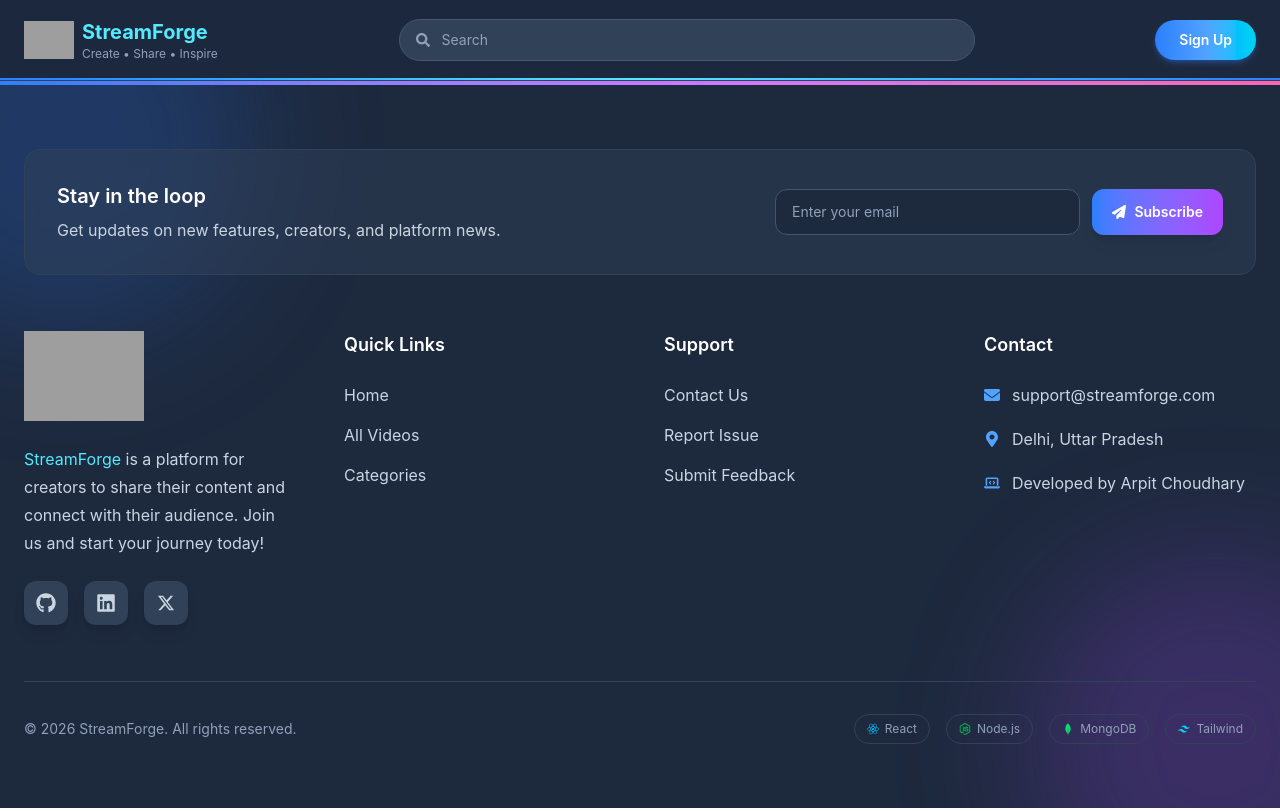
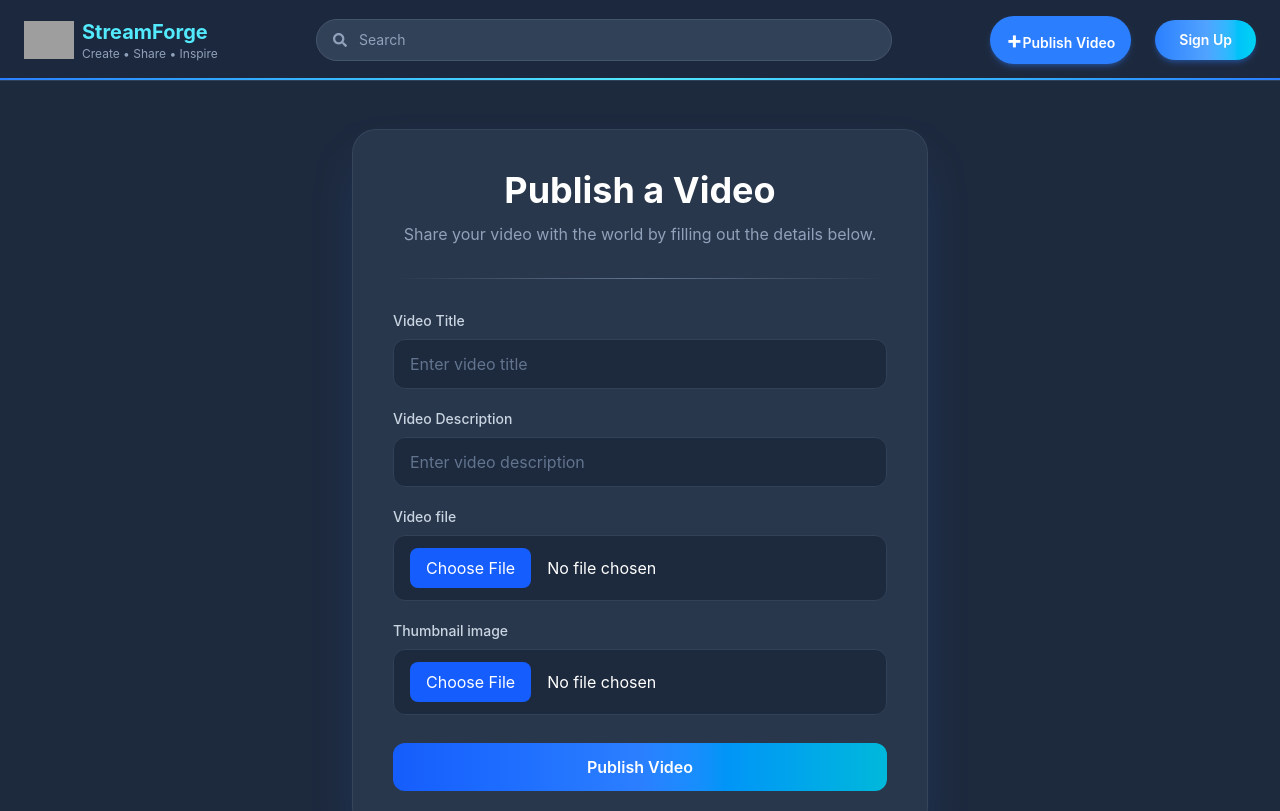
Before and after one commit to Arpit11-svg/streamforge-frontend, a React (Vite) app: page /publish-video in a window 1280 px wide. Shown: the top 811 px of the page. Built offline with nearby package versions, Linux system fonts and the light colour scheme; grey boxes are pictures that could not be loaded.

Commit message:
Add publish-video page

```diff
--- a/src/App.jsx
+++ b/src/App.jsx
@@ -5,6 +5,7 @@ import Header from "./layouts/Header.jsx";
 import Footer from "./layouts/Footer.jsx";
 import Home from "./pages/Home.jsx";
 import VideoWatch from "./pages/VideoWatch.jsx";
+import PublishVideo from "./pages/PublishVideo.jsx";
 
 function App() {
   return (
@@ -16,6 +17,7 @@ function App() {
           <Route path="/signup" element={<Signup />} />
           <Route path="/login" element={<Login />} />
           <Route path="/video/:id" element={<VideoWatch />} />
+          <Route path="/publish-video" element={<PublishVideo />} />
         </Routes>
       </main>
       <Footer />
--- a/src/layouts/Header.jsx
+++ b/src/layouts/Header.jsx
@@ -48,6 +48,15 @@ function Header() {
             />
           </div>
         </form>
+        {/* publish video */}
+        <div className="flex-shrink-0">
+          <button
+            onClick={() => navigate("/publish-video")}
+            className="rounded-full bg-blue-500 px-4 py-2 text-sm font-semibold text-white shadow-md shadow-blue-500/30 transition-all duration-300 hover:scale-[1.03] hover:shadow-lg hover:shadow-blue-500/50 active:scale-95"
+          >
+            <span className="text-2xl font-bold">+</span>Publish Video
+          </button>
+        </div>
 
         {/* Signup - right */}
         <button
--- /dev/null
+++ b/src/pages/PublishVideo.jsx
@@ -0,0 +1,149 @@
+import React, { useState } from "react";
+import { Button, Input } from "../components/ui";
+import { useForm } from "react-hook-form";
+import { useNavigate } from "react-router-dom";
+import videoService from "../services/video.service";
+
+function PublishVideo() {
+  const {
+    register,
+    handleSubmit,
+    formState: { errors },
+    reset,
+  } = useForm();
+
+  const navigate = useNavigate();
+
+  const [loading, setLoading] = useState(false);
+  const [error, setError] = useState("");
+  const [success, setSuccess] = useState("");
+
+  const create = async (data) => {
+    setError("");
+    setSuccess("");
+    setLoading(true);
+    try{
+
+        const formData = new FormData();
+
+        formData.append("title", data.title);
+        formData.append("description", data.description);
+        formData.append("videoFile", data.videoFile[0]);
+        if (data.thumbnail?.length > 0) {
+            formData.append("thumbnail", data.thumbnail[0]);
+        }
+
+        await videoService.publishVideo(formData);
+
+        setSuccess("🎉 Video published successfully!");
+        reset();
+        setTimeout(() => {
+            navigate("/"); // Redirect to home page after 3 seconds
+        }, 3000);
+
+    }
+    catch(err){
+        setError(err.response?.data?.message || "Something went wrong.");
+    }
+    finally{
+        setLoading(false);
+    }
+  };
+
+  return (
+    <div className="flex min-h-[calc(100vh-64px)] w-full items-center justify-center px-6 py-12">
+      <div className="w-full max-w-xl rounded-3xl border border-slate-600/50 bg-slate-700/60 p-10 shadow-2xl shadow-blue-500/20 backdrop-blur-xl">
+        <h1 className="text-center text-4xl font-bold text-white">
+          Publish a Video
+        </h1>
+        <p className="mt-3 text-center text-slate-400">
+          Share your video with the world by filling out the details below.
+        </p>
+
+        <div className="my-8 h-px bg-linear-to-r from-transparent via-slate-500 to-transparent" />
+
+        {error && (
+          <div className="mb-6 rounded-xl border border-red-500/30 bg-red-500/10 px-4 py-3 text-sm text-red-300">
+            {error}
+          </div>
+        )}
+
+        {success && (
+          <div className="mb-6 rounded-xl border border-green-500/30 bg-green-500/10 px-4 py-3 text-sm text-green-300">
+            {success}
+          </div>
+        )}
+
+        <form onSubmit={handleSubmit(create)} className="flex flex-col gap-5">
+          <div>
+            <Input
+              label="Video Title"
+              placeholder="Enter video title"
+              {...register("title", {
+                required: "Video title is required",
+              })}
+            />
+            {errors.title && (
+              <p className="mt-1 text-sm text-red-400">
+                {errors.title.message}
+              </p>
+            )}
+          </div>
+
+          <div>
+            <Input
+              label="Video Description"
+              placeholder="Enter video description"
+              {...register("description", {
+                required: "Video description is required",
+              })}
+            />
+            {errors.description && (
+              <p className="mt-1 text-sm text-red-400">
+                {errors.description.message}
+              </p>
+            )}
+          </div>
+
+          <div>
+            <Input
+              type="file"
+              accept="video/*"
+              label="Video file"
+              {...register("videoFile", {
+                required: "Video file is required",
+              })}
+            />
+            {errors.videoFile && (
+              <p className="mt-1 text-sm text-red-400">
+                {errors.videoFile.message}
+              </p>
+            )}
+          </div>
+
+          <div>
+            <Input
+              type="file"
+              accept="image/*"
+              label="Thumbnail image"
+              {...register("thumbnail", {
+                required: "Thumbnail image is required",
+              })}
+            />
+            {errors.thumbnail && (
+              <p className="mt-1 text-sm text-red-400">
+                {errors.thumbnail.message}
+              </p>
+            )}
+          </div>
+
+          <Button type="submit" disabled={loading} className="mt-2">
+            {loading ? "Publishing..." : "Publish Video"}
+          </Button>
+        </form>
+      </div>
+    </div>
+  );
+}
+
+export default PublishVideo;
```
